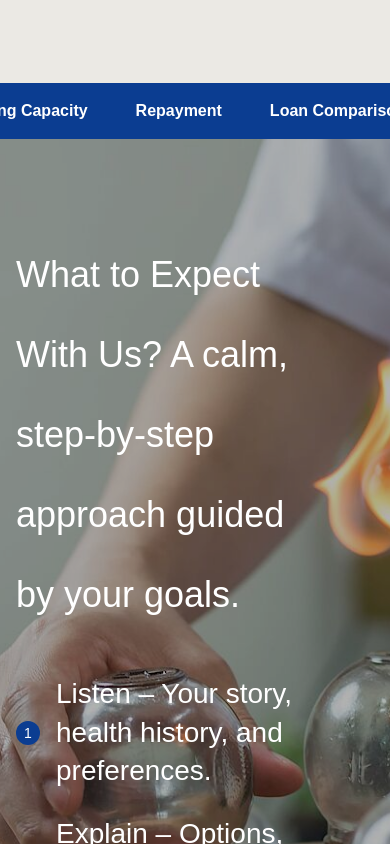
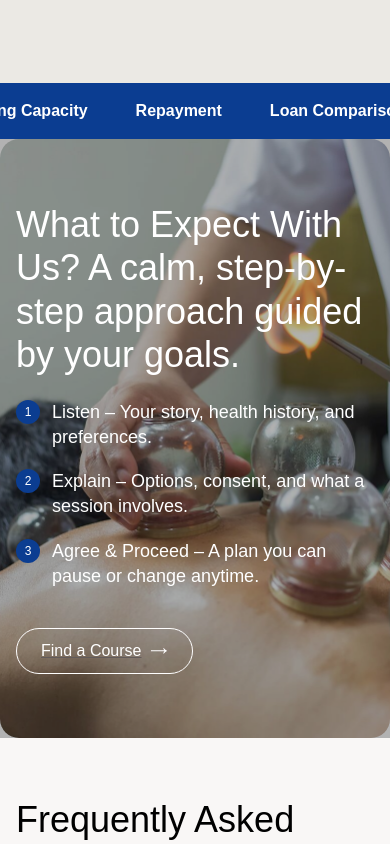
Before and after one commit to dibyawebtuned/acupuncture, a Next.js app: page / in a window 390 px wide. Shown: the part 4460-5304 px from the top of the page. Built offline with nearby package versions, Linux system fonts and the light colour scheme; a web font is replaced by a local one.

Commit message:
Simple Access

```diff
--- a/src/component/SimpleAccess.js
+++ b/src/component/SimpleAccess.js
@@ -19,33 +19,34 @@ const SimpleAccess = () => {
                     alt="TCM Treatment"
                     fill
                     priority
-                    className="object-cover object-center rounded-none!"
+                    className="object-cover object-center"
                 />
                 <div className="absolute inset-0 bg-black/30" />
             </div>
 
             {/* Content */}
-            <div className="relative z-10 py-24 md:py-28 max-w-[1440px] mx-auto px-4 sm:px-6">
-                <div className="w-[80%]">
+            <div className="relative z-10 py-16 sm:py-20 md:py-28 max-w-[1440px] mx-auto px-4 sm:px-6">
+                <div className="w-full sm:w-[90%] md:w-[80%]">
+
                     {/* Header */}
-                    <h2 className="text-2xl sm:text-3xl md:text-4xl font-semibold mb-12 leading-20!">
+                    <h2 className="text-xl sm:text-2xl md:text-4xl font-semibold mb-10 sm:mb-12 leading-snug sm:leading-normal">
                         What to Expect With Us? A calm, step-by-step approach guided by your goals.
                     </h2>
 
-                    {/* Steps - Styled like screenshot */}
-                    <div className="space-y-6 mt-10">
+                    {/* Steps */}
+                    <div className="space-y-5 sm:space-y-6 mt-6 sm:mt-10">
                         {steps.map((step) => (
                             <div
                                 key={step.number}
-                                className="flex items-center gap-4 rounded-md"
+                                className="flex items-start sm:items-center gap-3 sm:gap-4 rounded-md"
                             >
-                                {/* Blue Circle Number */}
-                                <div className="shrink-0 w-6 h-6 md:w-8 md:h-8 rounded-full bg-[#0B3D91] flex items-center justify-center text-white text-sm md:text-base font-normal">
+                                {/* Number Circle */}
+                                <div className="shrink-0 w-6 h-6 sm:w-7 sm:h-7 md:w-8 md:h-8 rounded-full bg-[#0B3D91] flex items-center justify-center text-white text-xs sm:text-sm md:text-base">
                                     {step.number}
                                 </div>
 
                                 {/* Text */}
-                                <span className="text-[28px] font-normal leading-snug text-left">
+                                <span className="text-lg sm:text-xl md:text-[28px] font-normal leading-snug text-left">
                                     {step.title}
                                 </span>
                             </div>
@@ -53,16 +54,16 @@ const SimpleAccess = () => {
                     </div>
 
                     {/* Button */}
-                    <div className="mt-12">
+                    <div className="mt-10 sm:mt-12">
                         <a
                             href="/courses"
-                            className="inline-flex items-center px-6 py-3 border border-white rounded-full hover:bg-white text-white transition"
+                            className="inline-flex items-center px-6 sm:px-8 md:px-10 py-2.5 sm:py-3 border border-white rounded-full hover:bg-white text-white transition"
                         >
-                            <span className="text-white">Find a Course</span>
-                            <span className="ml-2">
+                            <span className="text-base sm:text-lg md:text-[20px] text-white underline-none!">Find a Course</span>
+                            <span className="ml-2 text-white">
                                 <svg
-                                    width="14"
-                                    height="5"
+                                    width="18"
+                                    height="8"
                                     viewBox="0 0 14 5"
                                     fill="none"
                                     xmlns="http://www.w3.org/2000/svg"
@@ -75,6 +76,7 @@ const SimpleAccess = () => {
                             </span>
                         </a>
                     </div>
+
                 </div>
             </div>
         </section>
```
